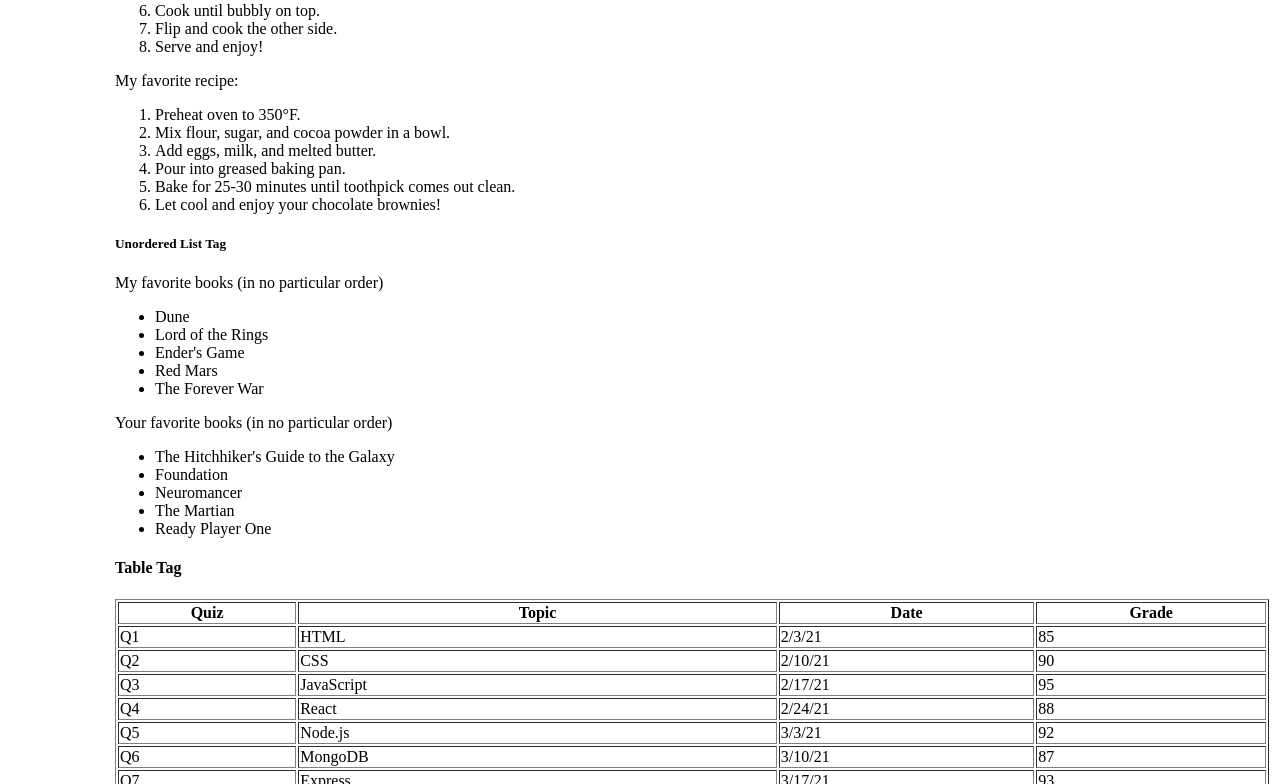
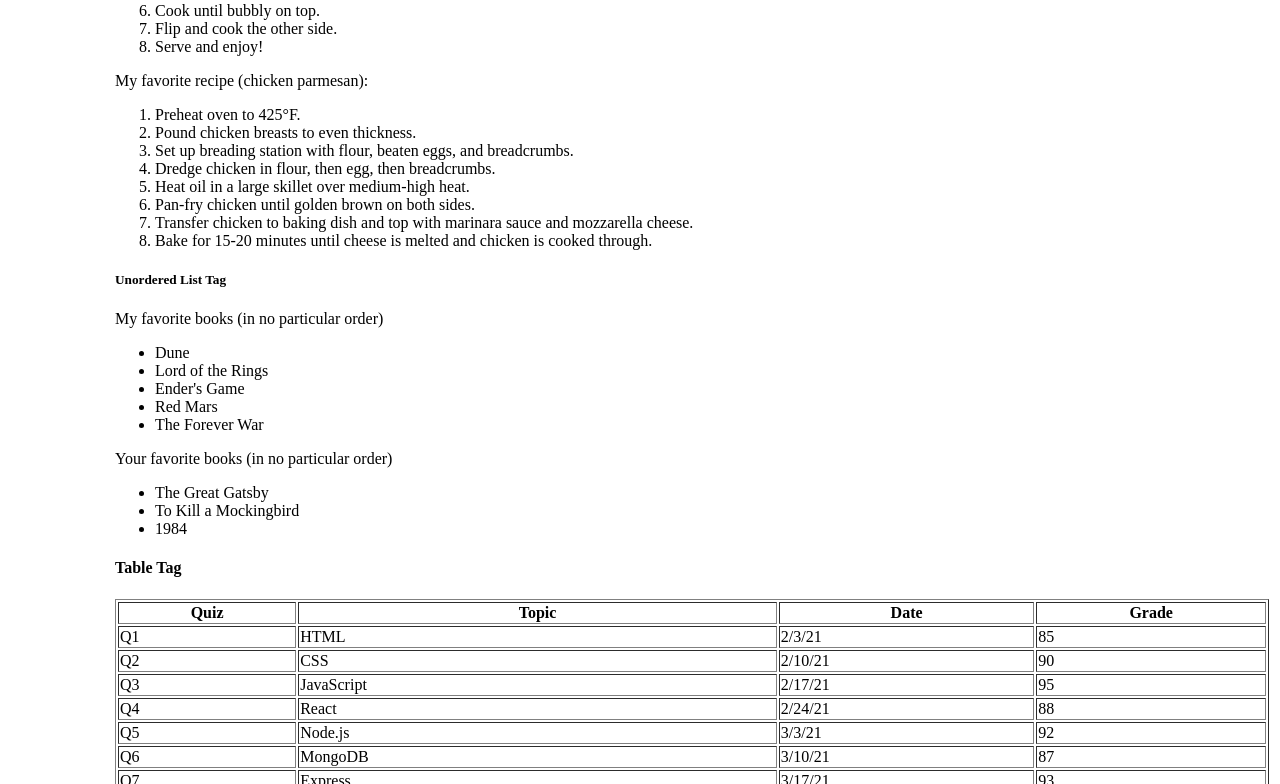
Before and after one commit to danctila/kambaz-next-js, a Next.js app: page /Labs/Lab1 in a window 1280 px wide. Shown: the part 856-1640 px from the top of the page. Built offline with nearby package versions, Linux system fonts and the light colour scheme.

Commit message:
Refactor: Adjust Lab1 page

```diff
--- a/app/Labs/Lab1/page.tsx
+++ b/app/Labs/Lab1/page.tsx
@@ -88,31 +88,39 @@ export default function Lab1() {
           <li>Flip and cook the other side.</li>
           <li>Serve and enjoy!</li>
         </ol>
-        My favorite recipe:
+        My favorite recipe (chicken parmesan):
         <ol id="wd-your-favorite-recipe">
-          <li>Preheat oven to 350°F.</li>
-          <li>Mix flour, sugar, and cocoa powder in a bowl.</li>
-          <li>Add eggs, milk, and melted butter.</li>
-          <li>Pour into greased baking pan.</li>
-          <li>Bake for 25-30 minutes until toothpick comes out clean.</li>
-          <li>Let cool and enjoy your chocolate brownies!</li>
+          <li>Preheat oven to 425°F.</li>
+          <li>Pound chicken breasts to even thickness.</li>
+          <li>
+            Set up breading station with flour, beaten eggs, and breadcrumbs.
+          </li>
+          <li>Dredge chicken in flour, then egg, then breadcrumbs.</li>
+          <li>Heat oil in a large skillet over medium-high heat.</li>
+          <li>Pan-fry chicken until golden brown on both sides.</li>
+          <li>
+            Transfer chicken to baking dish and top with marinara sauce and
+            mozzarella cheese.
+          </li>
+          <li>
+            Bake for 15-20 minutes until cheese is melted and chicken is cooked
+            through.
+          </li>
         </ol>
         <h5>Unordered List Tag</h5>
         My favorite books (in no particular order)
         <ul id="wd-my-books">
           <li>Dune</li>
           <li>Lord of the Rings</li>
-          <li>Ender's Game</li>
+          <li>Ender&apos;s Game</li>
           <li>Red Mars</li>
           <li>The Forever War</li>
         </ul>
         Your favorite books (in no particular order)
         <ul id="wd-your-books">
-          <li>The Hitchhiker's Guide to the Galaxy</li>
-          <li>Foundation</li>
-          <li>Neuromancer</li>
-          <li>The Martian</li>
-          <li>Ready Player One</li>
+          <li>The Great Gatsby</li>
+          <li>To Kill a Mockingbird</li>
+          <li>1984</li>
         </ul>
       </div>
 
@@ -209,10 +217,9 @@ export default function Lab1() {
         <br />
         Loading a local image:
         <br />
-        {/* Tesla Bot image - you should download and save as teslabot.jpg in public/images/ */}
         <img
           id="wd-teslabot"
-          src="https://cdn.vox-cdn.com/thumbor/j-YKKYrLr4MaJYQ1i9RLfuGHR5Y=/0x0:2040x1360/1200x800/filters:focal(857x517:1183x843)/cdn.vox-cdn.com/uploads/chorus_image/image/69805683/Tesla_Bot.0.jpg"
+          src="/images/teslabot.jpg"
           height="200px"
           alt="Tesla Bot"
         />
```
